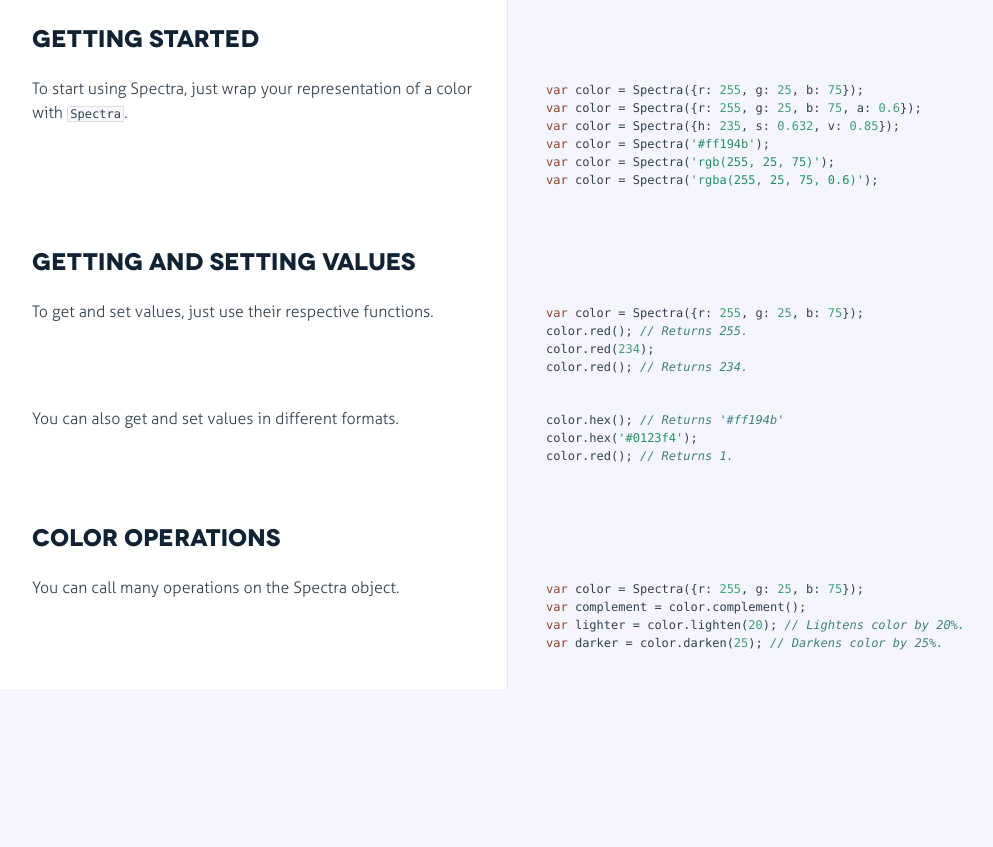
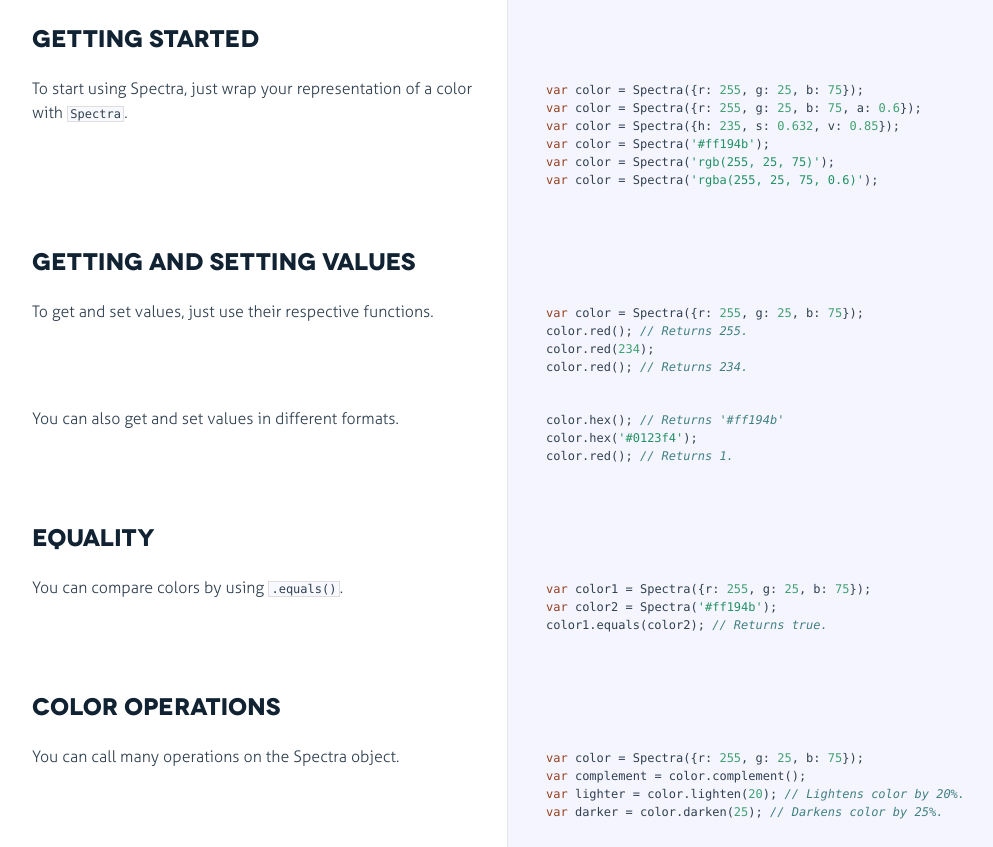
Before and after one commit to avp/spectra, a plain HTML site: page spectra.html in a window 1280 px wide. Shown: the part 111-958 px from the top of the page, without its empty margins (18-1011 px from the left). Before the commit the page ends 800 px from the top, so only its background shows below. Drawn offline with Linux system fonts and the light colour scheme.

Commit message:
Add documentation for equals function.

```diff
--- a/spectra.html
+++ b/spectra.html
@@ -108,7 +108,7 @@
               <div class="pilwrap for-h2">
                 <a class="pilcrow" href="#section-6">&#182;</a>
               </div>
-              <h2>Color Operations</h2>
+              <h2>Equality</h2>
 
             </div>
 
@@ -120,6 +120,36 @@
 
               <div class="pilwrap ">
                 <a class="pilcrow" href="#section-7">&#182;</a>
+              </div>
+              <p>You can compare colors by using <code>.equals()</code>.</p>
+
+            </div>
+
+            <div class="content"><div class='highlight'><pre><span class="keyword">var</span> color1 = Spectra({r: <span class="number">255</span>, g: <span class="number">25</span>, b: <span class="number">75</span>});
+<span class="keyword">var</span> color2 = Spectra(<span class="string">'#ff194b'</span>);
+color1.equals(color2); <span class="comment">// Returns true.</span></pre></div></div>
+
+        </li>
+
+
+        <li id="section-8">
+            <div class="annotation">
+
+              <div class="pilwrap for-h2">
+                <a class="pilcrow" href="#section-8">&#182;</a>
+              </div>
+              <h2>Color Operations</h2>
+
+            </div>
+
+        </li>
+
+
+        <li id="section-9">
+            <div class="annotation">
+
+              <div class="pilwrap ">
+                <a class="pilcrow" href="#section-9">&#182;</a>
               </div>
               <p>You can call many operations on the Spectra object.</p>
 
```
Also changed, not shown: spectra.js (+7 -0 lines), 1 other file.
